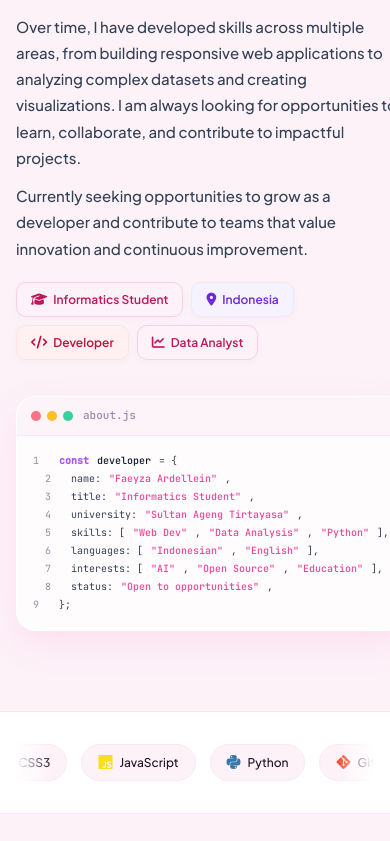
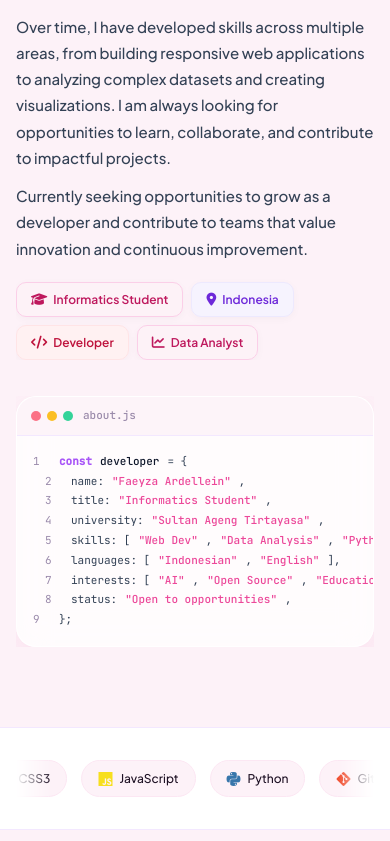
Before and after one commit to fyzardell/portofolio, a React (Vite) app: page / in a window 390 px wide. Shown: the part 1156-1997 px from the top of the page. Built offline with nearby package versions, Linux system fonts and the light colour scheme.

Commit message:
design: final premium font styling, contact card alignment, about cards, and hamburger fix

```diff
--- a/index.html
+++ b/index.html
@@ -8,7 +8,7 @@
     <title>Faeyza Ardellein — Portfolio</title>
     <link rel="preconnect" href="https://fonts.googleapis.com" />
     <link rel="preconnect" href="https://fonts.gstatic.com" crossorigin />
-    <link href="https://fonts.googleapis.com/css2?family=DM+Serif+Display:ital@0;1&family=Plus+Jakarta+Sans:wght@300;400;500;600;700&family=JetBrains+Mono:wght@400;500&display=swap" rel="stylesheet" />
+    <link href="https://fonts.googleapis.com/css2?family=Lora:ital,wght@0,400..700;1,400..700&family=Plus+Jakarta+Sans:wght@300;400;500;600;700&family=JetBrains+Mono:wght@400;500&display=swap" rel="stylesheet" />
     <link rel="stylesheet" href="https://cdnjs.cloudflare.com/ajax/libs/font-awesome/6.5.2/css/all.min.css" />
   </head>
   <body>
--- a/src/components/About.css
+++ b/src/components/About.css
@@ -43,6 +43,11 @@
 .tag-rose { background: rgba(255, 241, 242, 0.9); color: #be123c; border: 1px solid #ffe4e6; }
 .about-tag i { font-size: 13px; }
 
+.about-right {
+  min-width: 0;
+  overflow: hidden;
+}
+
 .about-card {
   background: rgba(255, 255, 255, 0.75);
   backdrop-filter: blur(16px);
@@ -52,11 +57,11 @@
   overflow: hidden;
   box-shadow: 0 12px 36px rgba(236, 72, 153, 0.1);
   transition: transform 0.35s ease, box-shadow 0.35s ease;
-  transform-style: preserve-3d;
+  max-width: 100%;
 }
 
 .about-card:hover {
-  transform: perspective(800px) rotateX(4deg) rotateY(-3deg) translateY(-6px) translateZ(15px);
+  transform: translateY(-6px);
   box-shadow: 0 20px 50px rgba(236, 72, 153, 0.2), 0 8px 25px rgba(0, 0, 0, 0.08);
 }
 
@@ -83,7 +88,13 @@
   color: var(--text-muted);
 }
 
-.card-body { padding: 22px; }
+.card-body {
+  padding: 22px;
+  overflow-x: auto;
+  -webkit-overflow-scrolling: touch;
+}
+
+.about-left { overflow: hidden; }
 
 .code-line {
   font-family: "JetBrains Mono", monospace;
@@ -93,8 +104,6 @@
   gap: 12px;
   color: #334155;
   white-space: nowrap;
-  overflow: hidden;
-  text-overflow: ellipsis;
 }
 
 .code-line.ind { padding-left: 28px; }
@@ -106,9 +115,9 @@
 
 @media (max-width: 768px) {
   .about-grid { grid-template-columns: 1fr; gap: 36px; }
-  .about-card { max-width: 100%; overflow: hidden; }
-  .card-body { padding: 16px; overflow: hidden; }
-  .code-line { font-size: 10px; gap: 8px; line-height: 1.8; }
+  .about-card { max-width: 100%; }
+  .card-body { padding: 16px; }
+  .code-line { font-size: 11px; gap: 8px; line-height: 1.8; }
   .code-line.ind { padding-left: 12px; }
   .card-filename { font-size: 11px; }
   .card-header { padding: 10px 14px; }
--- a/src/components/Contact.css
+++ b/src/components/Contact.css
@@ -273,8 +273,10 @@
   .contact-info { text-align: center; }
   .contact-info .section-label { justify-content: center; }
   .contact-info .section-label::before { display: none; }
-  .contact-info .section-subtitle { margin: 0 auto; }
-  .contact-details { align-items: center; }
+  .contact-details {
+    align-items: stretch;
+    width: 100%;
+  }
   .contact-form-wrapper { padding: 28px 20px; }
   .toast { left: 16px; right: 16px; bottom: 16px; }
 }
--- a/src/components/Navbar.css
+++ b/src/components/Navbar.css
@@ -196,7 +196,7 @@
 }
 
 .hamburger.active span:nth-child(1) {
-  transform: translate(0, 7px) rotate(45deg);
+  transform: translateY(7px) rotate(45deg);
 }
 
 .hamburger.active span:nth-child(2) {
@@ -204,13 +204,24 @@
 }
 
 .hamburger.active span:nth-child(3) {
-  transform: translate(0, -7px) rotate(-45deg);
+  transform: translateY(-7px) rotate(-45deg);
 }
 
 @media (max-width: 768px) {
-  .hamburger { display: flex; }
-  .nav-cta { display: none; }
-  .navbar-inner { padding: 0; }
+  .hamburger {
+    display: flex;
+    z-index: 1005;
+  }
+  .nav-cta {
+    display: none;
+  }
+  .nav-logo {
+    position: relative;
+    z-index: 1005;
+  }
+  .navbar-inner {
+    padding: 0;
+  }
   .nav-links {
     position: fixed;
     top: 0;
@@ -219,18 +230,23 @@
     bottom: 0;
     background: rgba(253, 242, 248, 0.98);
     backdrop-filter: blur(20px);
+    -webkit-backdrop-filter: blur(20px);
     flex-direction: column;
     align-items: center;
     justify-content: center;
     gap: 28px;
     opacity: 0;
+    visibility: hidden;
     pointer-events: none;
-    transition: opacity 0.3s ease;
-    z-index: 1002;
+    transition: opacity 0.3s ease, visibility 0.3s ease;
+    z-index: 1004;
   }
   .nav-links.open {
     opacity: 1;
+    visibility: visible;
     pointer-events: all;
   }
-  .nav-links a { font-size: 22px; }
+  .nav-links a {
+    font-size: 22px;
+  }
 }
--- a/src/components/Projects.css
+++ b/src/components/Projects.css
@@ -28,14 +28,12 @@
   overflow: hidden;
   box-shadow: 0 8px 30px rgba(236, 72, 153, 0.06);
   transition: all 0.35s ease;
-  transform-style: preserve-3d;
-  perspective: 1000px;
 }
 
 .project-card:hover {
   background: rgba(255, 255, 255, 0.9);
   border-color: rgba(236, 72, 153, 0.4);
-  transform: perspective(800px) rotateX(5deg) rotateY(-3deg) translateY(-8px) translateZ(20px);
+  transform: translateY(-8px);
   box-shadow: 0 20px 50px rgba(236, 72, 153, 0.2), 0 8px 30px rgba(0, 0, 0, 0.1);
 }
 
--- a/src/components/Skills.css
+++ b/src/components/Skills.css
@@ -26,7 +26,7 @@
 }
 
 .spotlight-card:hover .skill-card-inner {
-  transform: perspective(800px) rotateX(6deg) rotateY(-4deg) translateZ(15px);
+  transform: translateY(-4px);
 }
 
 .skill-card-inner > * {
@@ -106,13 +106,12 @@
   border-radius: var(--radius-md);
   box-shadow: 0 4px 20px rgba(236, 72, 153, 0.05);
   transition: all 0.3s ease;
-  transform-style: preserve-3d;
 }
 
 .competency-item:hover {
   background: rgba(255, 255, 255, 0.9);
   border-color: rgba(236, 72, 153, 0.4);
-  transform: perspective(600px) rotateX(4deg) rotateY(-3deg) translateZ(12px) translateX(4px);
+  transform: translateY(-3px);
   box-shadow: 0 12px 35px rgba(236, 72, 153, 0.15);
 }
 
--- a/src/components/SpotlightCard.css
+++ b/src/components/SpotlightCard.css
@@ -12,7 +12,6 @@
   --spotlight-color: rgba(236, 72, 153, 0.18);
   transition: border-color 0.35s, transform 0.35s, box-shadow 0.35s, background-color 0.35s;
   box-shadow: 0 8px 30px rgba(236, 72, 153, 0.06);
-  transform-style: preserve-3d;
 }
 
 .spotlight-card::before {
@@ -33,6 +32,6 @@
 .spotlight-card:hover {
   background: rgba(255, 255, 255, 0.9);
   border-color: rgba(236, 72, 153, 0.4);
-  transform: perspective(800px) rotateX(5deg) rotateY(-3deg) translateY(-6px) translateZ(15px);
+  transform: translateY(-6px);
   box-shadow: 0 18px 45px rgba(236, 72, 153, 0.18), 0 6px 20px rgba(0, 0, 0, 0.06);
 }
--- a/src/styles/index.css
+++ b/src/styles/index.css
@@ -69,6 +69,7 @@ body {
 
 body.no-scroll {
   overflow: hidden;
+  height: 100%;
 }
 
 #root {
@@ -78,7 +79,7 @@ body.no-scroll {
 h1, h2, h3, h4, h5, h6,
 .section-title,
 .section-label {
-  font-family: "DM Serif Display", Georgia, serif;
+  font-family: "Lora", Georgia, serif;
 }
 
 a, button, input, textarea {
```
